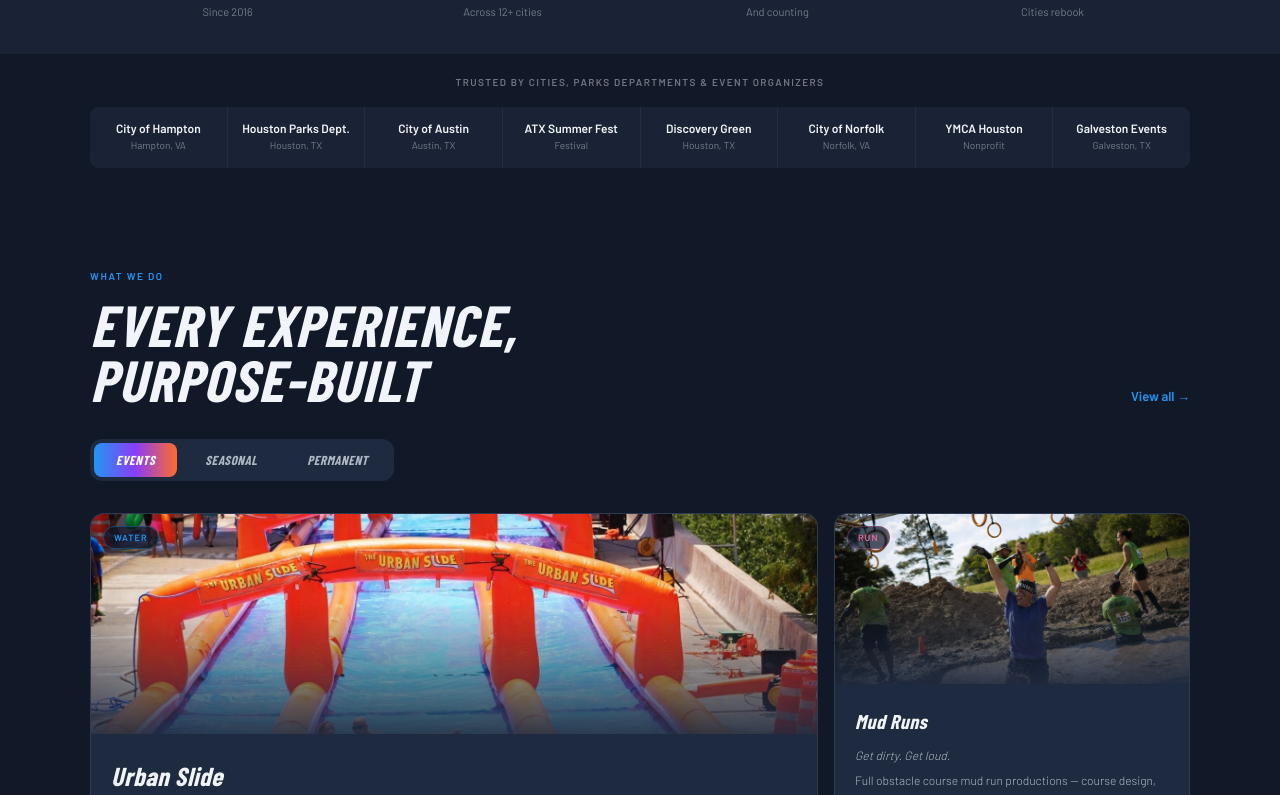
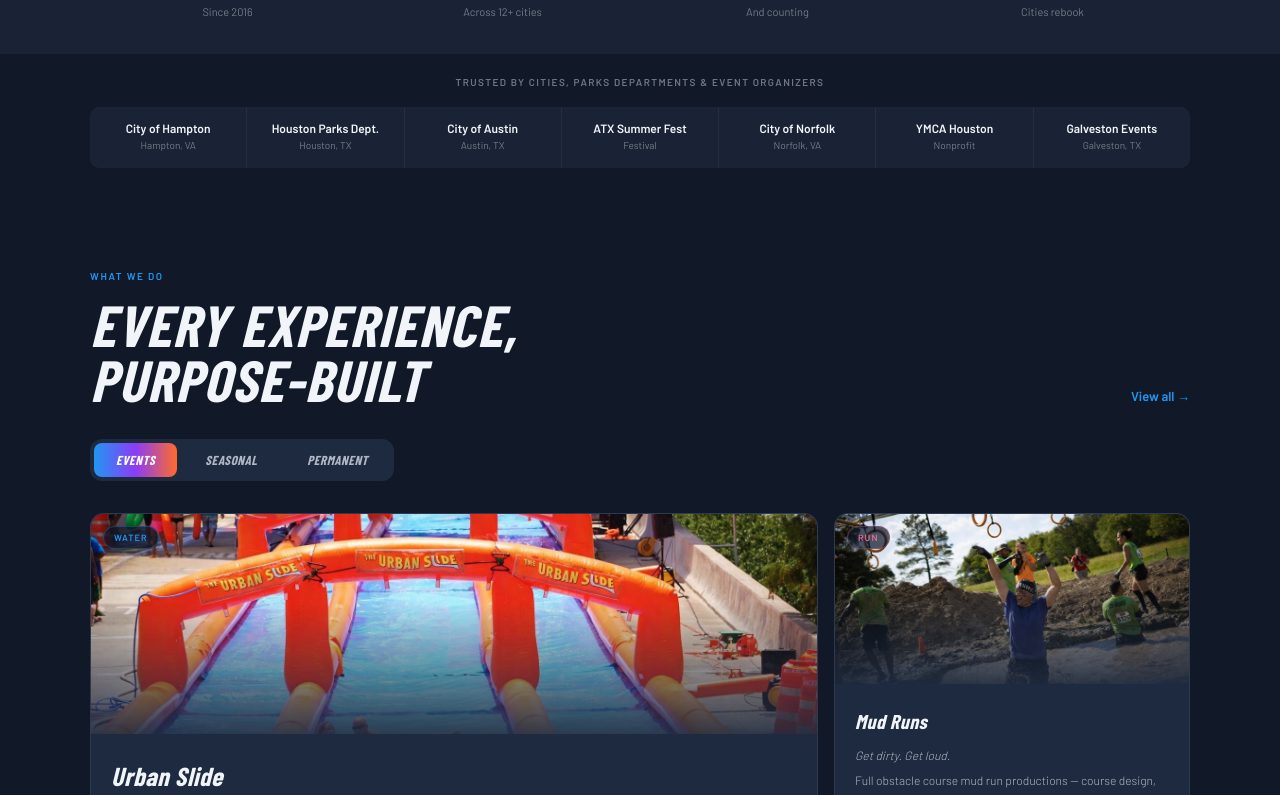
Before and after one commit to DerrestW/flowstate, a Next.js app: page / in a window 1280 px wide. Shown: the part 945-1740 px from the top of the page. Built offline with nearby package versions, Linux system fonts and the light colour scheme; no server answers; a web font is replaced by a local one.

Commit message:
Remove Discovery Green references; Mozart's donut boat card shows Austin
Co-Authored-By: Claude Opus 5.5 <noreply@anthropic.com>
Claude-Session: https://claude.ai/code/session_01RqJPRxRmBQ1yVLfgjPLsBx

```diff
--- a/app/admin/pages/page.tsx
+++ b/app/admin/pages/page.tsx
@@ -45,7 +45,7 @@ const DEFAULTS: Record<string, Record<string, string>> = {
     item1_title:"Urban Slide — Hampton, VA", item1_sub:"8,000+ attendees · $70K contract · Fully permitted",
     item2_title:"Graffiti Run — Houston, TX", item2_sub:"12,000+ participants · Aerial start-line coverage",
     item3_title:"Mud Run Series", item3_sub:"65+ events · 330K+ participants total",
-    item4_title:"Donut Boat — Discovery Green", item4_sub:"Houston, TX · Operating daily",
+    item4_title:"Donut Boat — Mozart's Coffee Roasters", item4_sub:"Austin, TX · Lake Austin",
     image:"/img-color-run-1.png", image_caption:"Graffiti Run · Houston", image_sub:"12,000+ participants · Fully operated by FlowState",
   },
   services: {
--- a/app/admin/trust-logos/page.tsx
+++ b/app/admin/trust-logos/page.tsx
@@ -12,7 +12,6 @@ const DEFAULTS: Logo[] = [
   { id: "2", name: "Houston Parks Dept.", abbr: "Houston, TX", logo_url: "", published: true, sort_order: 2 },
   { id: "3", name: "City of Austin", abbr: "Austin, TX", logo_url: "", published: true, sort_order: 3 },
   { id: "4", name: "ATX Summer Fest", abbr: "Festival", logo_url: "", published: true, sort_order: 4 },
-  { id: "5", name: "Discovery Green", abbr: "Houston, TX", logo_url: "", published: true, sort_order: 5 },
   { id: "6", name: "City of Norfolk", abbr: "Norfolk, VA", logo_url: "", published: true, sort_order: 6 },
   { id: "7", name: "Galveston Events", abbr: "Galveston, TX", logo_url: "", published: false, sort_order: 7 },
   { id: "8", name: "YMCA Houston", abbr: "Nonprofit", logo_url: "", published: true, sort_order: 8 },
--- a/app/page.tsx
+++ b/app/page.tsx
@@ -28,7 +28,6 @@ const FALLBACK_LOGOS = [
   { name:"Houston Parks Dept.", abbr:"Houston, TX" },
   { name:"City of Austin", abbr:"Austin, TX" },
   { name:"ATX Summer Fest", abbr:"Festival" },
-  { name:"Discovery Green", abbr:"Houston, TX" },
   { name:"City of Norfolk", abbr:"Norfolk, VA" },
   { name:"YMCA Houston", abbr:"Nonprofit" },
   { name:"Galveston Events", abbr:"Galveston, TX" },
@@ -44,7 +43,7 @@ const PROVEN = [
   { title:"Urban Slide — Hampton, VA", sub:"8,000+ attendees · $70K contract · Fully permitted" },
   { title:"Graffiti Run — Houston, TX", sub:"12,000+ participants · Aerial start-line coverage" },
   { title:"Mud Run Series", sub:"65+ events · 330K+ participants total" },
-  { title:"Donut Boat — Discovery Green", sub:"Houston, TX · Operating daily" },
+  { title:"Donut Boat — Mozart's Coffee Roasters", sub:"Austin, TX · Lake Austin" },
 ];
 
 function getCatColor(cat: string) {
```
Also changed, not shown: 1 other file (tests, documents, lock files or other folders).
